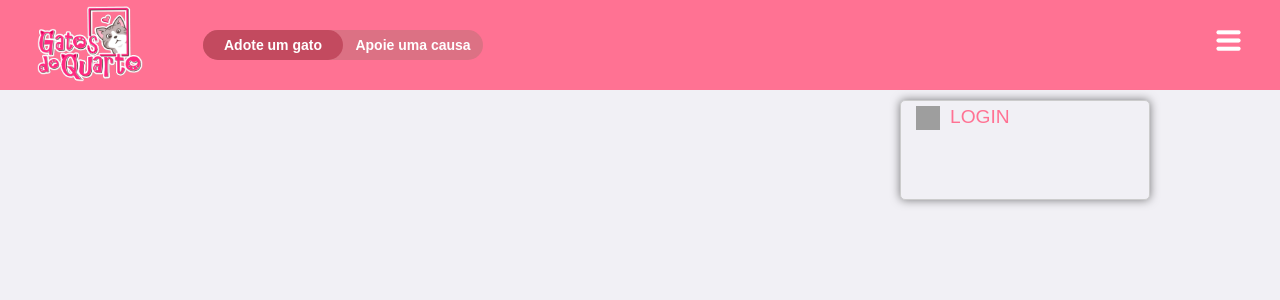
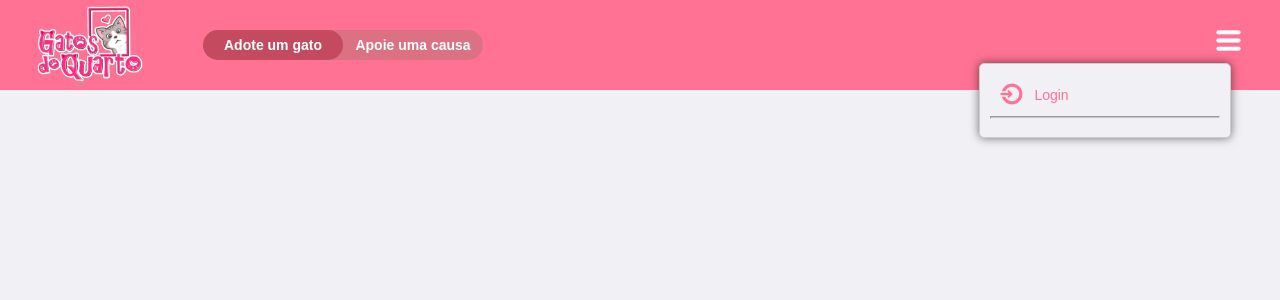
Before and after one commit to Eivrens/front-project_kb, a React (Create React App) app: page / in a window 1280 px wide. Both pictures are taken after a click on the button 1228 px from the left and 55 px from the top of the page. Shown: the top 300 px of the page. Built offline with nearby package versions, Linux system fonts and the light colour scheme; grey boxes are pictures that could not be loaded.

Commit message:
RFF004:Criação da aba lateral-Hamburguer in-progress

```diff
--- a/src/components/FloatMenu/FloatMenu.css
+++ b/src/components/FloatMenu/FloatMenu.css
@@ -1,25 +1,38 @@
 .floatMenu{
     position: absolute;
-    top: 150px;
-    right: 5px;
-    transform: translate(-50%, -50%);
+    top:63px;
+    right: 3.8%;
     background-color: #F1F0F5;
     border: 1px solid rgb(204, 204, 204);
-    box-shadow: 0 0 10px rgba(0, 0, 0, 0.5);
-    z-index: 200;
-    width: 250px;
-    height: 100px;
+    box-shadow: 0 0 10px rgba(0, 0, 0, 0.541);
+    width: max-content;
+    height: auto;
     border-radius: 5px;
-    display: flex;
+    display: grid;
+    z-index: 250;
+    grid-template-rows: repeat(auto-fill, minmax(70px, auto));
 }
 
-.floatMenu ul {
-    list-style-type: none;
-    padding: 2px;
+
+.floatMenuContainer{
+    /* background-color: #F1F0F5;
+    border: 1px solid rgb(204, 204, 204); */
+    /* box-shadow: 0 0 10px rgba(0, 0, 0, 0.541); */
+    width: 250px;
+    height: auto;
+    border-radius: 5px;
+    display: grid;
+    z-index: 300;
+    grid-template-rows: repeat(auto-fill, minmax(70px, auto));
 }
+.floatContainer{
+    width: 240px;
+    height: auto;
+    /* max-height: 44px;  */
+    margin: 13px 5px;
+    background-color: rgba(210, 213, 212, 0);
 
-.floatMenu  li {
-    margin-bottom: 10px;
+
 }
 
 .floatMenu button {
@@ -48,3 +61,22 @@
     margin-left: 10px;
     padding: 5px;
 }
+
+
+.floatContainer hr{
+
+    background-color: #C6C5CE;
+    height: 2.5px;
+    border-radius: 1px;
+    position: relative;
+    margin: 5px;
+
+}
+
+.floatContainer span{
+    text-transform: none;
+    font-size: 14px;
+    text-decoration: bolder;
+    position: relative;
+    top: 5px;
+}
--- a/src/components/FloatMenu/FloatMenu.js
+++ b/src/components/FloatMenu/FloatMenu.js
@@ -1,20 +1,30 @@
-import React from 'react'; // Esta linha parece estar duplicada
+import React, { useEffect, useRef } from 'react';
 import './FloatMenu.css';
-import login from '../../assets/icons/login96.png';
-//E:\Project_KB\front-project_kb\src\assets\icons\icons8-login-arredondado-a-direita-96.png
-function FloatMenu(e) {
-  //on click for negativo se n for na div do hamburguer
+import login from '../../assets/icons/login-96.png';
 
+function FloatMenu({ onClose }) {
 
   return (
-    <div className='floatMenu'>
-      <div>
+    <div className='floatMenu' >
+      <div className='floatMenuContainer'>
+        <div className='floatContainer'>
+          <a>
+            <img src={login} alt='Login Icon' />
+            <span>Login</span>
+          </a>
+          <hr />
+        </div>
+        {/* <div className='floatContainer'>
+          <a>
+            <img src={login} alt='Login Icon' />
+            <span>Login</span>
+          </a>
+          <hr />
+        </div> */}
 
-
-     <a><img src={login}/>LOGIN</a>
       </div>
     </div>
   );
 }
 
-export default FloatMenu; // Aqui, corrija para exportar
+export default FloatMenu;
--- a/src/components/Menu/Menu.js
+++ b/src/components/Menu/Menu.js
@@ -1,22 +1,24 @@
 import './Menu.css'
 import menu from "../../assets/icons/icons8-cardápio-96.png";
 import React from 'react';
-import FloatMenu from '../FloatMenu/FloatMenu'; // Corrija o nome do arquivo de importação
+import FloatMenu from '../FloatMenu/FloatMenu.js';
 import { useState } from 'react';
 
  function Menu(e) {
   const [openMenu, setOpenMenu] = useState(false);
-  //e.eventListener('click',)
+
 
   const toggleMenu = () => {
     setOpenMenu(!openMenu);
   };
 
   return (
+    <div>
     <div className="btn-menu">
       <button className="btn-menu" onClick={toggleMenu}>
         <img src={menu} alt="Tela inicial" />
       </button>
+    </div>
       {openMenu && <FloatMenu onClose={toggleMenu} />}
     </div>
   );
```
Also changed, not shown: src/assets/icons/login-96.png (added).
